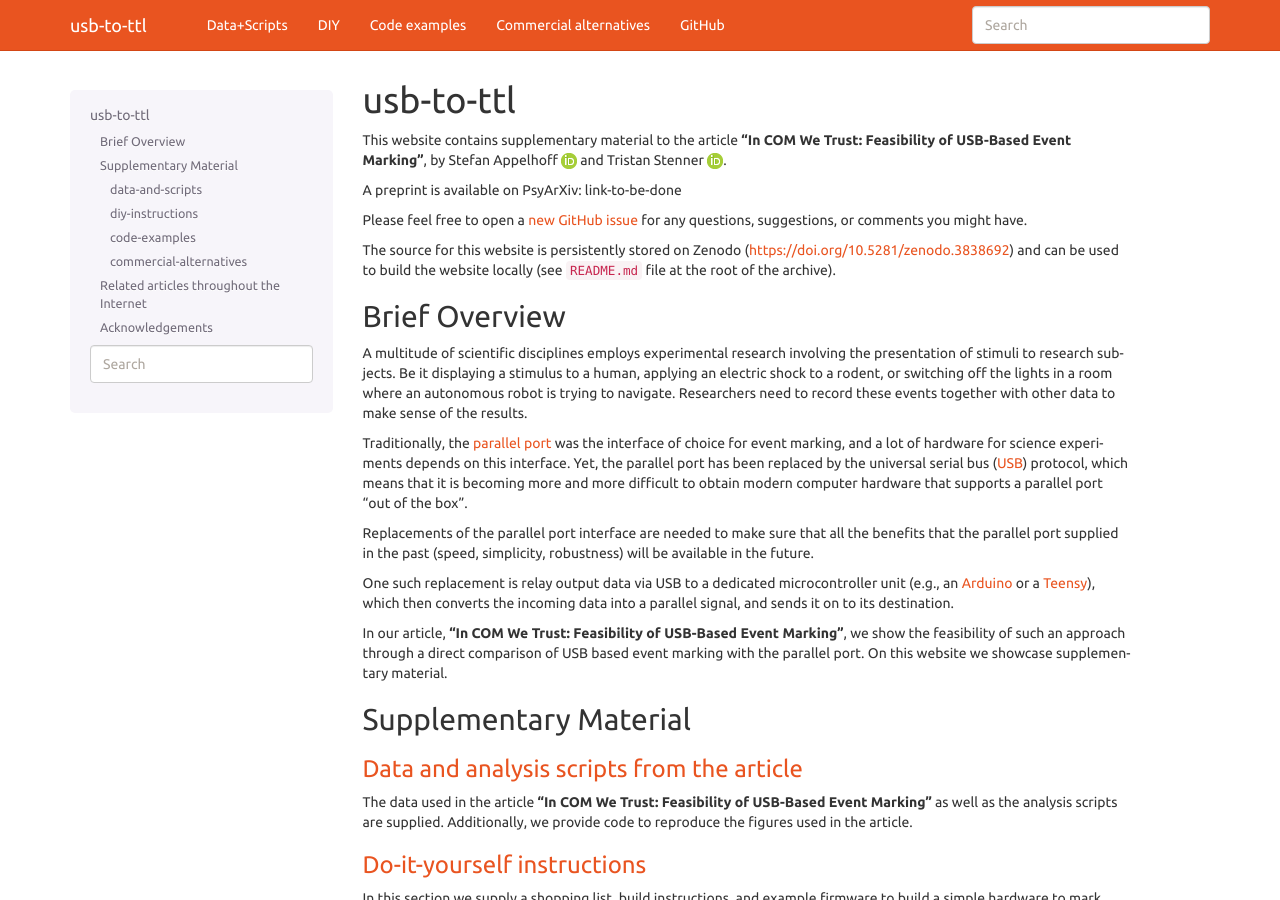
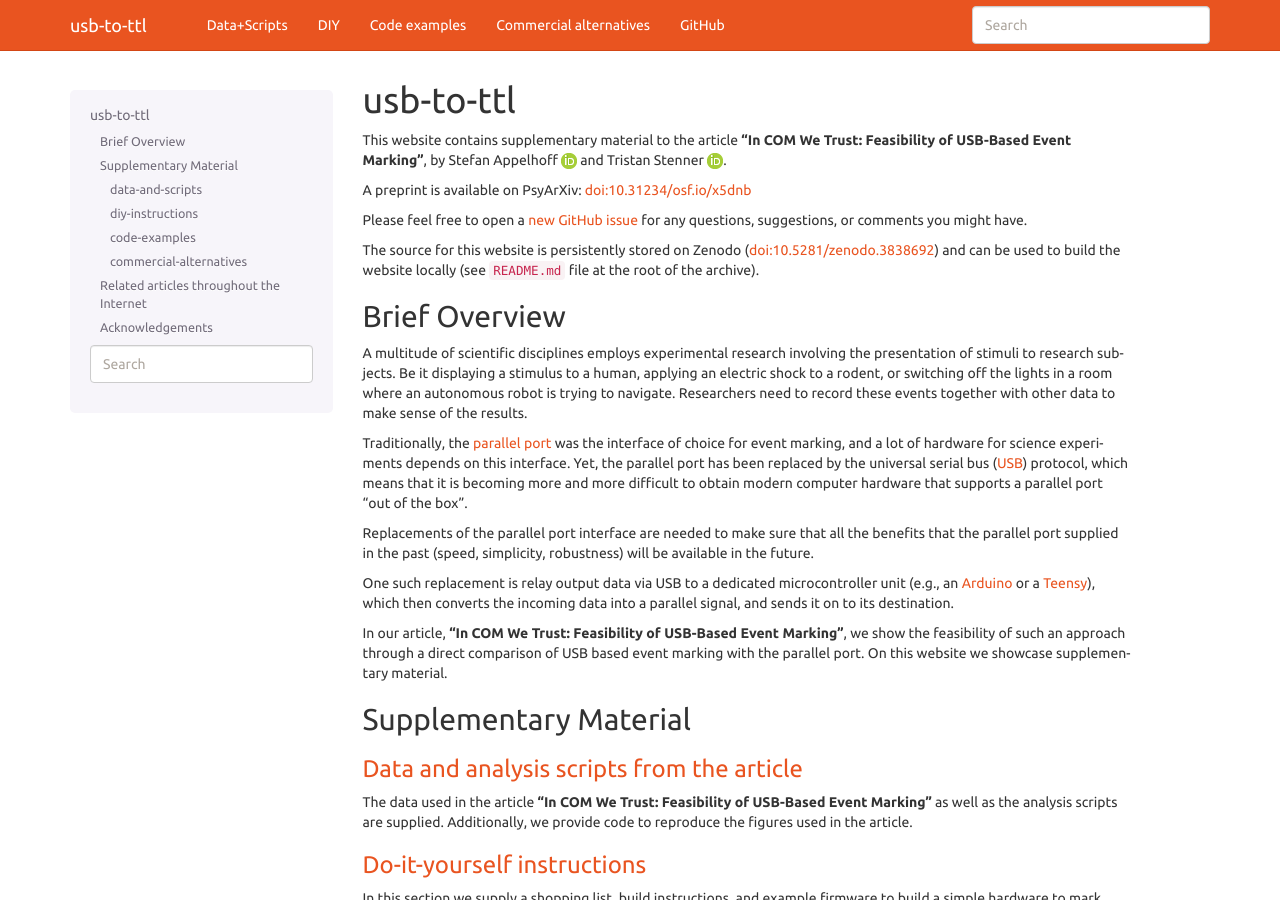
Before and after one commit to sappelhoff/usb-to-ttl, a Sphinx documentation site: the page built from docs/index.rst, in a window 1280 px wide and 900 px high. Built offline with Sphinx 7.4.7, drawn with Linux system fonts in a browser that asks for light colours.

Commit message:
add preprint link

```diff
--- a/docs/data-and-scripts.rst
+++ b/docs/data-and-scripts.rst
@@ -5,12 +5,10 @@
 Data and analysis scripts from the article
 ==========================================
 
-.. note:: This part of the documentation will be updated once the preprint it out: **"In COM we trust: feasibility of USB based event marking"**
-
 Preprint
 ^^^^^^^^
 
-The preprint of "In COM We Trust: Feasibility of USB-Based Event Marking" is available on PsyArXiv: link-to-be-done
+The preprint of "In COM We Trust: Feasibility of USB-Based Event Marking" is available on PsyArXiv: `doi:10.31234/osf.io/x5dnb <https://doi.org/10.31234/osf.io/x5dnb>`_
 
 Data
 ^^^^
--- a/docs/index.rst
+++ b/docs/index.rst
@@ -3,11 +3,11 @@ usb-to-ttl
 
 This website contains supplementary material to the article **"In COM We Trust: Feasibility of USB-Based Event Marking"**, by Stefan Appelhoff |ORCID_appelhoff| and Tristan Stenner |ORCID_stenner|.
 
-A preprint is available on PsyArXiv: link-to-be-done
+A preprint is available on PsyArXiv: `doi:10.31234/osf.io/x5dnb <https://doi.org/10.31234/osf.io/x5dnb>`_
 
 Please feel free to open a `new GitHub issue`_ for any questions, suggestions, or comments you might have.
 
-The source for this website is persistently stored on Zenodo (`https://doi.org/10.5281/zenodo.3838692 <https://doi.org/10.5281/zenodo.3838692>`_) and can be used to build the website locally (see ``README.md`` file at the root of the archive).
+The source for this website is persistently stored on Zenodo (`doi:10.5281/zenodo.3838692 <https://doi.org/10.5281/zenodo.3838692>`_) and can be used to build the website locally (see ``README.md`` file at the root of the archive).
 
 .. |ORCID_appelhoff| image:: _static/orcid_16x16.png
                      :target: https://orcid.org/0000-0001-8002-0877
```
